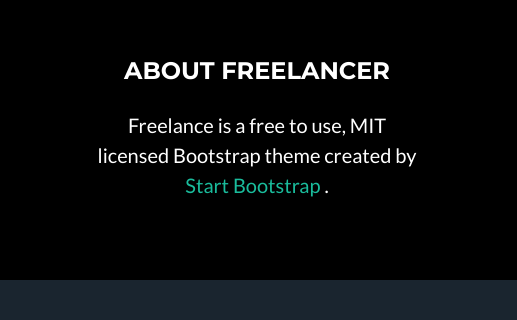
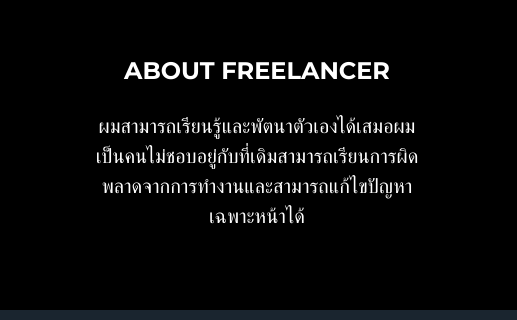
Before and after one commit to halemezx0916/Portfolio_test, a plain HTML site: page index.html in a window 1280 px wide. Shown: the part 3593-3913 px from the top of the page, 763-1280 px from the left. Drawn offline with nearby package versions, Linux system fonts and the light colour scheme.

Commit message:
Add files via upload

```diff
--- a/index.html
+++ b/index.html
@@ -205,9 +205,7 @@
                     <div class="col-lg-4">
                         <h4 class="text-uppercase mb-4">About Freelancer</h4>
                         <p class="lead mb-0">
-                            Freelance is a free to use, MIT licensed Bootstrap theme created by
-                            <a href="http://startbootstrap.com">Start Bootstrap</a>
-                            .
+                            ผมสามารถเรียนรู้และพัตนาตัวเองได้เสมอผมเป็นคนไม่ชอบอยู่กับที่เดิมสามารถเรียนการผิดพลาดจากการทำงานและสามารถแก้ไขปัญหาเฉพาะหน้าได้
                         </p>
                     </div>
                 </div>
```
